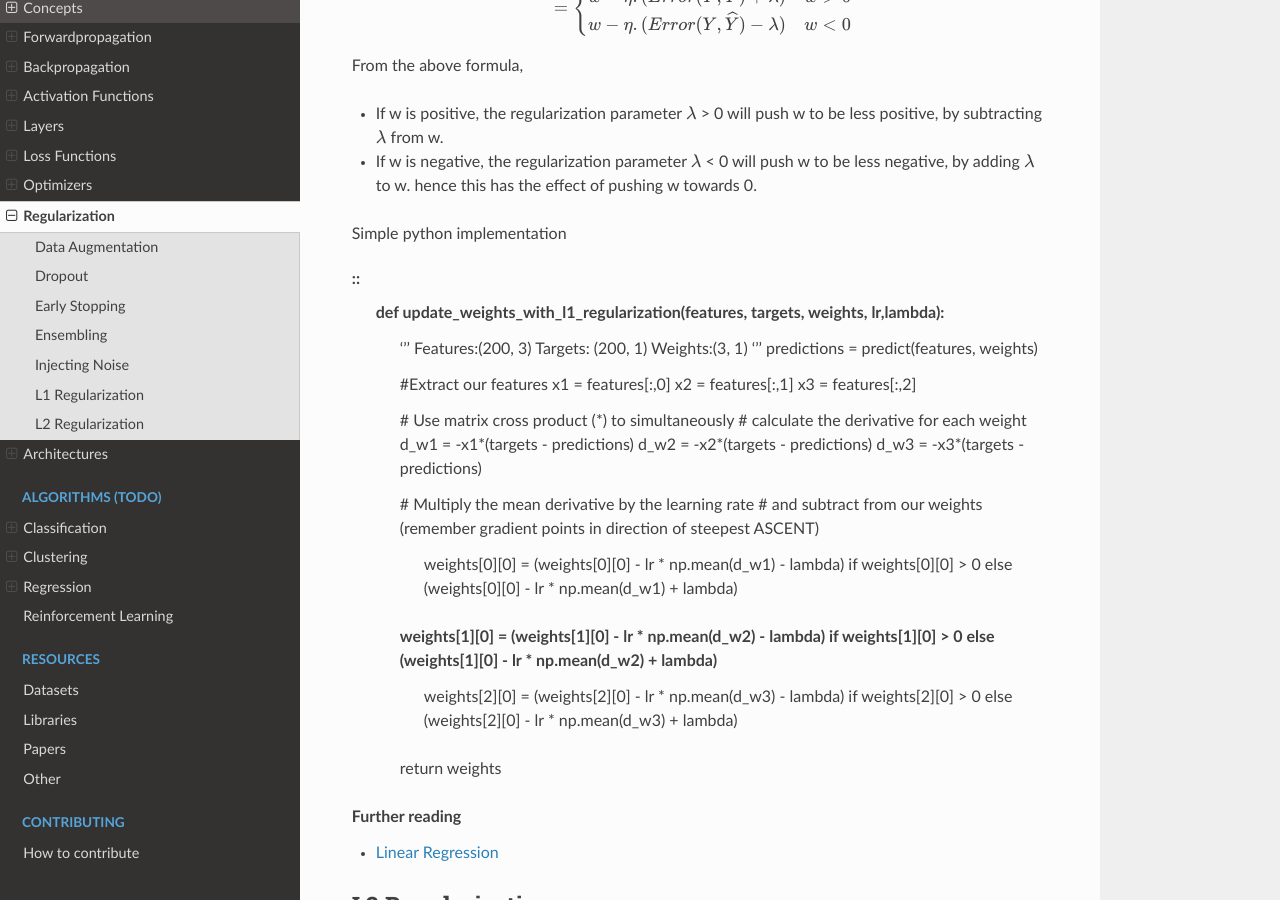
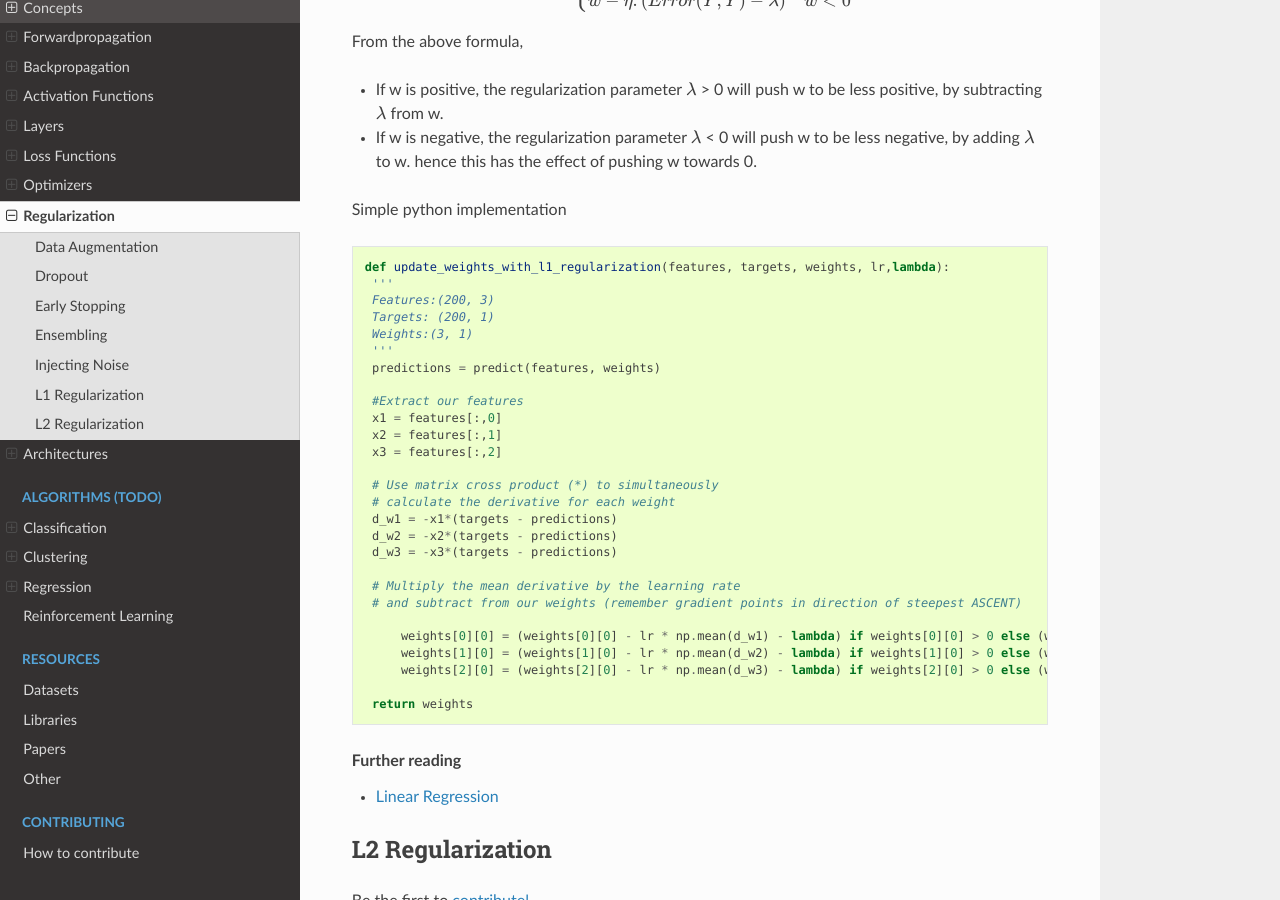
Before and after one commit to bfortuner/ml-glossary, a Sphinx documentation site: the page built from docs/regularization.rst, in a window 1280 px wide and 900 px high, scrolled down 2255 px. Built offline with Sphinx 7.4.7 and the Read the Docs theme 2.0.0, drawn with Linux system fonts in a browser that asks for light colours; pages that are not in the unit, such as notebooks, are missing from menus; some of the changed lines change nothing that is shown.

```diff
--- a/docs/regularization.rst
+++ b/docs/regularization.rst
@@ -6,7 +6,7 @@
 
 .. contents:: :local:
 
-What is overfitting?
+.. rubric:: What is overfitting?
 
 From Wikipedia `overfitting <https://en.wikipedia.org/wiki/Overfitting>`__ is,
 
@@ -14,7 +14,7 @@
 of data, and may therefore fail to fit additional data or predict future observations
 reliably
 
-What is Regularization?
+.. rubric:: What is Regularization?
 
 It is a Techniques for combating overfitting and improving training.
 
@@ -112,7 +112,8 @@
 
 Simple python implementation
 
-::
+.. code-block:: python
+
    def update_weights_with_l1_regularization(features, targets, weights, lr,lambda):
     '''
     Features:(200, 3)
@@ -136,7 +137,7 @@
     # and subtract from our weights (remember gradient points in direction of steepest ASCENT)
 
 	weights[0][0] = (weights[0][0] - lr * np.mean(d_w1) - lambda) if weights[0][0] > 0 else (weights[0][0] - lr * np.mean(d_w1) + lambda)
-    weights[1][0] = (weights[1][0] - lr * np.mean(d_w2) - lambda) if weights[1][0] > 0 else (weights[1][0] - lr * np.mean(d_w2) + lambda)
+        weights[1][0] = (weights[1][0] - lr * np.mean(d_w2) - lambda) if weights[1][0] > 0 else (weights[1][0] - lr * np.mean(d_w2) + lambda)
 	weights[2][0] = (weights[2][0] - lr * np.mean(d_w3) - lambda) if weights[2][0] > 0 else (weights[2][0] - lr * np.mean(d_w3) + lambda)
 
     return weights
```
